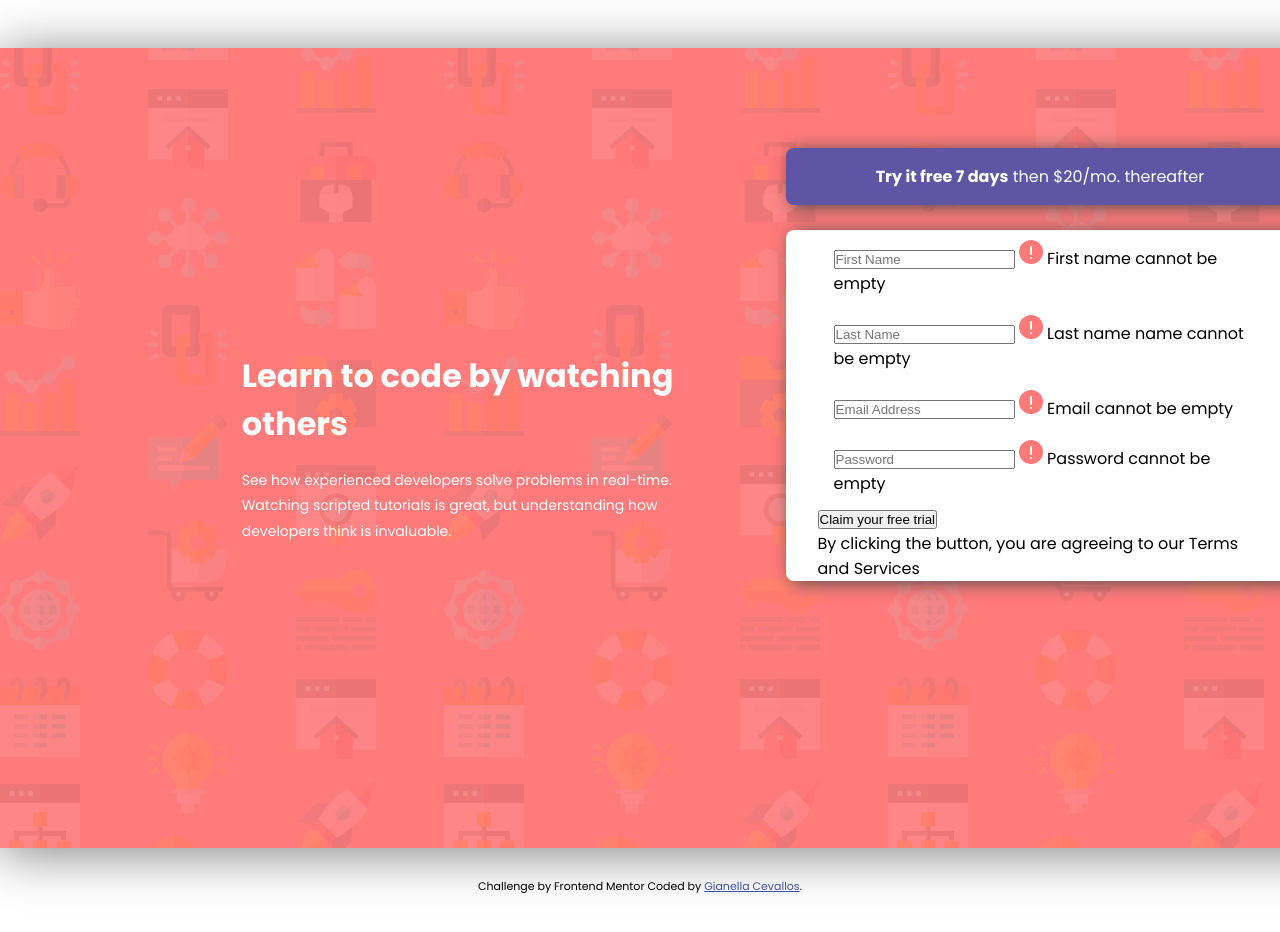
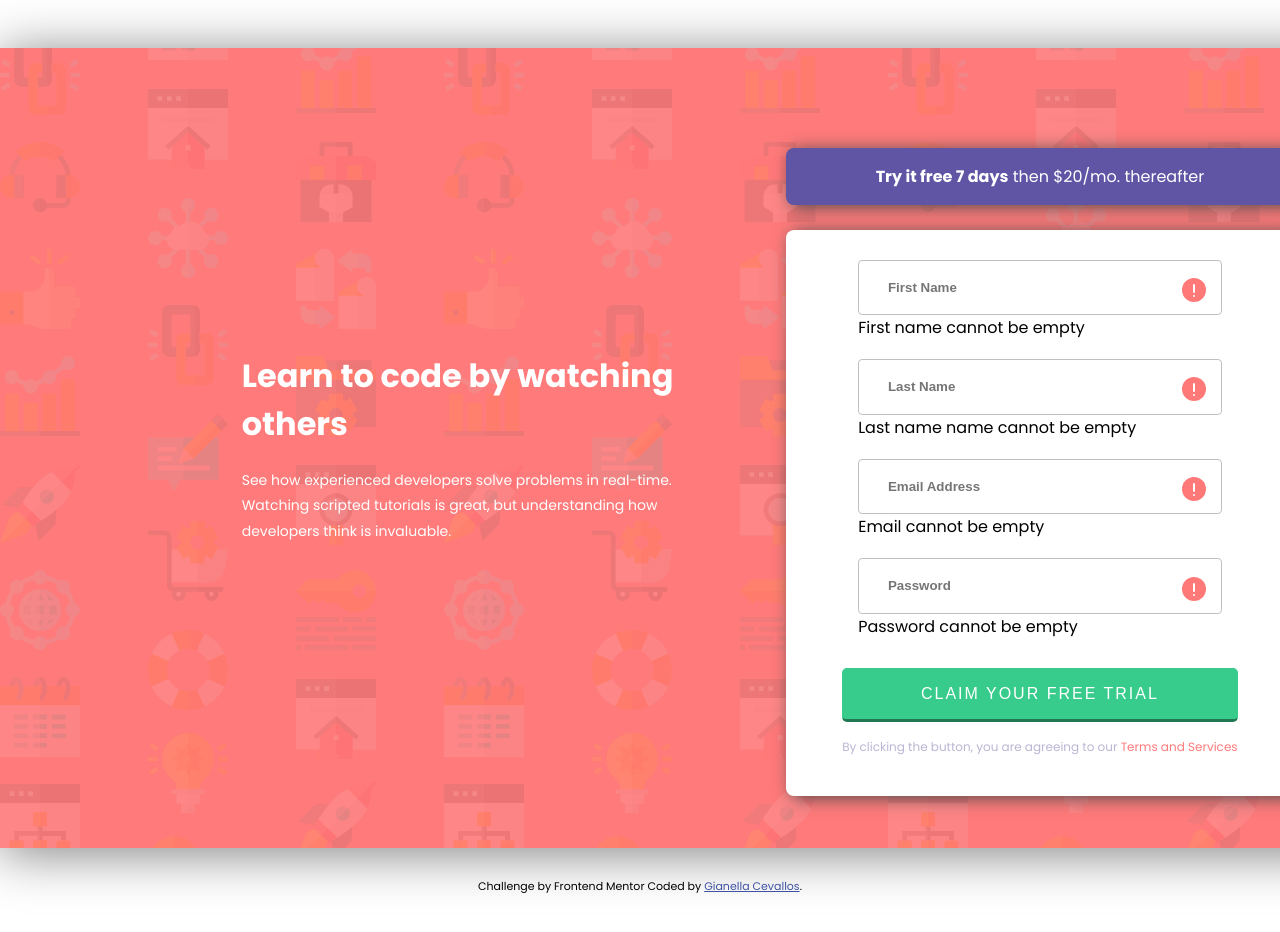
Before and after one commit to gianellin/intro-component, a plain HTML site: page index.html in a window 1280 px wide. Shown: the top 932 px of the page. Drawn offline with Linux system fonts and the light colour scheme.

Commit message:
finish css for desktop

```diff
--- a/css/main.css
+++ b/css/main.css
@@ -74,6 +74,11 @@ body {
 .right {
     flex: 0 0 40%;
     height: 600px;
+
+    @media screen and (max-width 1023px) {
+        flex: none
+    }
+
 }
 .heading {
     max-width: 100%;
@@ -117,6 +122,73 @@ body {
     position: relative;
 }
 
+#in1 {
+    margin-top: 20px;
+}
+
+#in4 {
+    margin-bottom: 20px;
+}
+
+.error-icon {
+    position: absolute;
+    right: 8%;
+    top: 28%;
+}
+input {
+    display: block;
+    width: 100%;
+    padding: 1.2rem 1.8rem;
+    outline: none;
+    border-radius: 4px;
+    border: 1px solid;
+    border-color: rgb(194, 191, 191);
+    font-weight: bolder;
+    color: --var(--clr-dark-blue);
+
+}
+input:focus {
+    border: 1px solid var(--clr-dark-blue);
+}
+
+.btn {
+    display: block;
+    width: 100%;
+    padding: 1rem 1.2rem;
+    margin-bottom: 1rem;
+    outline-offset: none;
+    border: none;
+    cursor: pointer;
+}
+
+.btn-green {
+    background-color: var(--clr-green);
+    color: white;
+    font-size: var(--fs-default);
+    text-transform: uppercase;
+    letter-spacing: 2px;
+    font-weight: 500;
+    border-radius: 5px;
+    border-bottom:  3px outset var(--clr-green);
+    border-right: 1px solid var(--clr-green);
+    border-left: 1px solid var(--clr-green);
+    border-top: 1px solid var(--clr-green);
+
+}
+
+.message {
+    font-size: 12px;
+    color: var(--clr-gray-blue);
+    padding-bottom: 2.5rem;
+
+}
+
+#terms{
+    color: var(--clr-red);
+
+}
+
+
 
 .attribution { font-size: 11px; text-align: center; }
 .attribution a { color: hsl(228, 45%, 44%); }
--- a/index.html
+++ b/index.html
@@ -28,32 +28,32 @@
     </h2>
     <div class="form-group">
         <form id="form">
-            <div class="input">
+            <div class="input" id="in1">
                 <input type="text" class="f_Name" placeholder="First Name" id="fname">
-                <span><img src="images/icon-error.svg" alt="error"></span>
+                <span><img src="images/icon-error.svg" alt="error" class="error-icon"></span>
                 <span class="fname_error">First name cannot be empty</span>
             </div>
             <div class="input">
                 <input type="text" class="l_Name" placeholder="Last Name" id="lname">
-                <span><img src="images/icon-error.svg" alt="error"></span>
+                <span><img src="images/icon-error.svg" alt="error" class="error-icon"></span>
                 <span class="lname_error">Last name name cannot be empty</spa>
             </div>
             <div class="input">
                 <input type="text" class="email" placeholder ="Email Address" id="em">
-                <span><img src="images/icon-error.svg" alt="error"></span>
+                <span><img src="images/icon-error.svg" alt="error" class="error-icon"></span>
                 <span class="email_error">Email cannot be empty</span>
             </div>
-            <div class="input">
+            <div class="input" id="in4">
                 <input type="text" class="password" placeholder="Password" id="pass">
-                <span><img src="images/icon-error.svg" alt="error"></span>
+                <span><img src="images/icon-error.svg" alt="error" class="error-icon"></span>
                 <span class="pass_error">Password cannot be empty</spa>
 
             </div>
 
             <button class="btn btn-green" type="submit">Claim your free trial</button>
 
-            <p>
-                By clicking the button, you are agreeing to our <span>Terms and Services</span>
+            <p class="message">
+                By clicking the button, you are agreeing to our <span id="terms">Terms and Services</span>
             </p>
         </form>
     </div>
```
